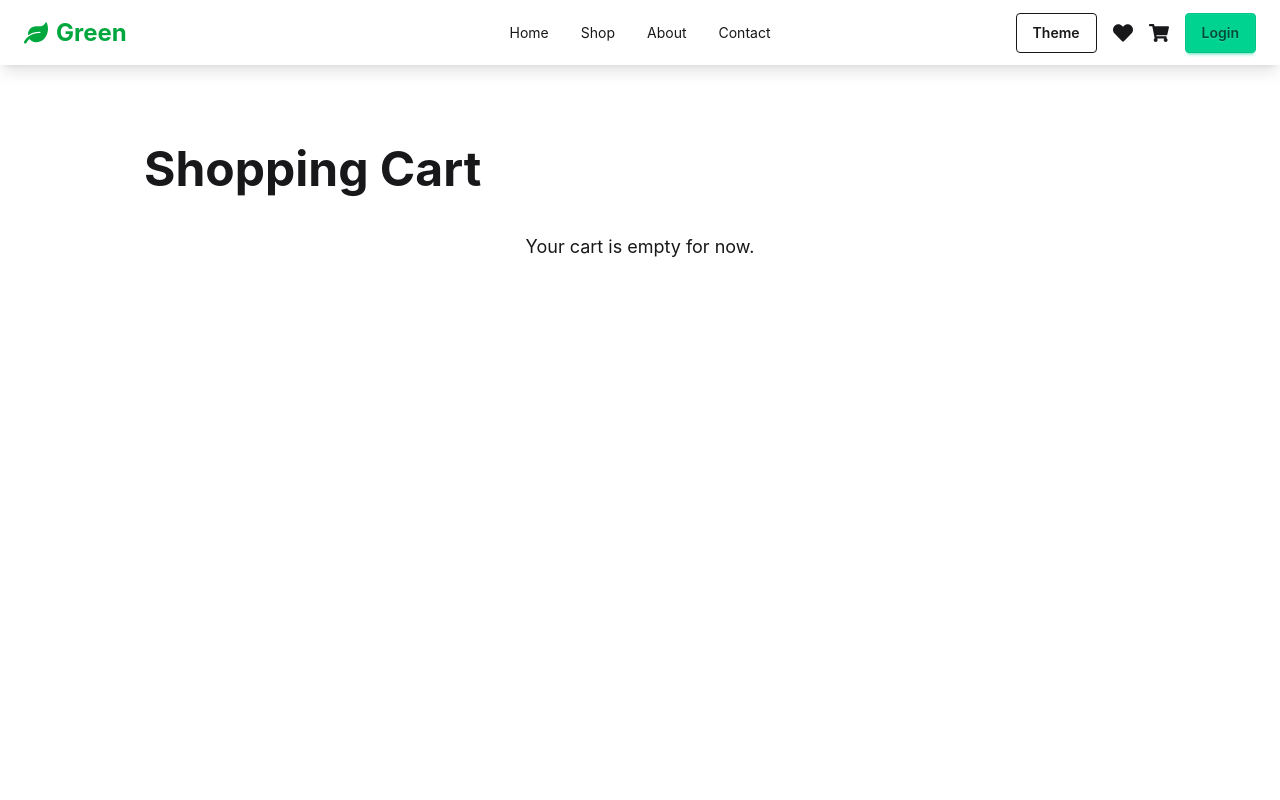
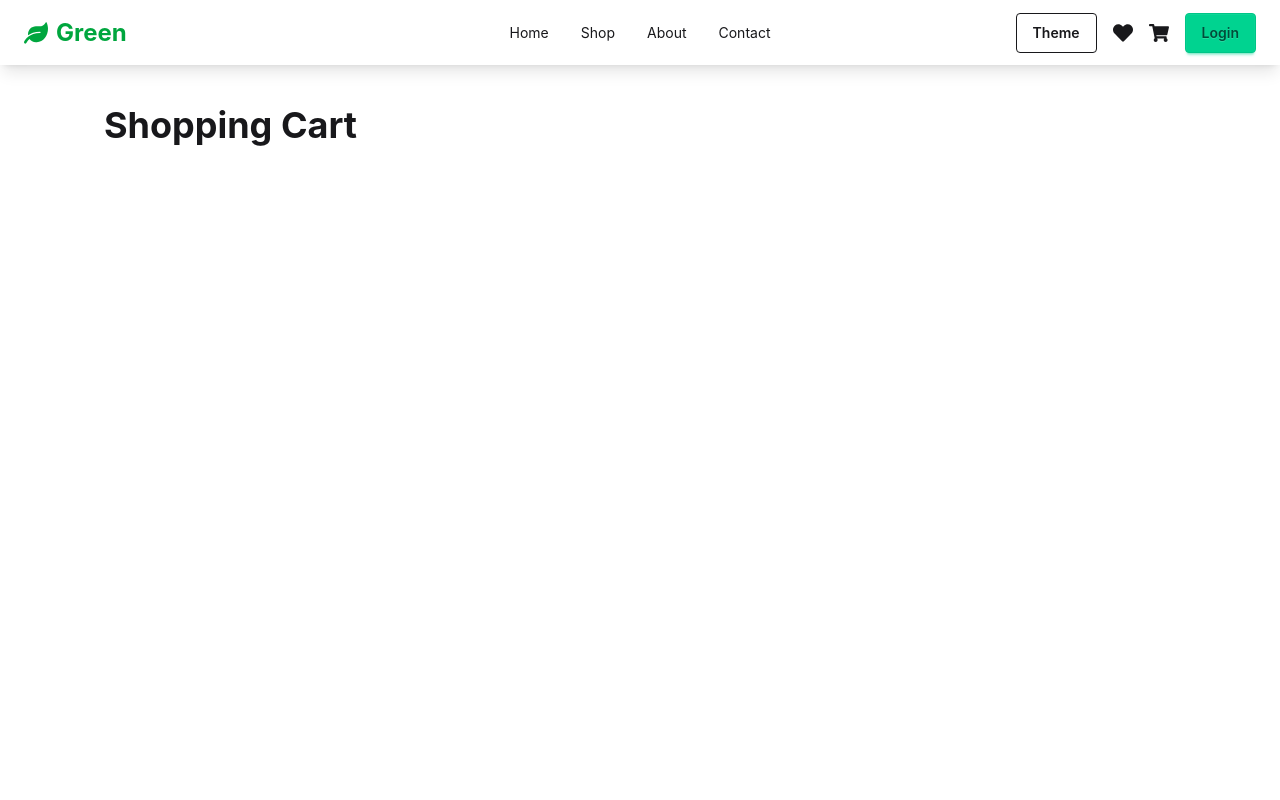
Before and after one commit to lamifaharia/Green, a React (Vite) app: page /cart in a window 1280 px wide. Shown: the top 800 px of the page. Built offline with nearby package versions, Linux system fonts and the light colour scheme.

Commit message:
add cart wishlist context api and toast notification system

```diff
--- a/src/components/Navbar.jsx
+++ b/src/components/Navbar.jsx
@@ -1,8 +1,10 @@
 import { Link } from "react-router-dom";
 import { FaLeaf, FaShoppingCart, FaHeart } from "react-icons/fa";
 import ThemeToggle from "./ThemeToggle";
+import { useCart } from "../context/CartContext";
 
 const Navbar = () => {
+    const { cart } = useCart();
   return (
     <div className="navbar bg-base-100 shadow-lg px-6">
       <div className="navbar-start">
@@ -38,6 +40,8 @@ const Navbar = () => {
           <FaHeart size={20} />
         </Link>
 
+
+
         <Link to="/cart">
            <FaShoppingCart size= {20} />
         </Link>
--- a/src/components/ProductCard.jsx
+++ b/src/components/ProductCard.jsx
@@ -1,8 +1,17 @@
-import { FaCartPlus } from "react-icons/fa";
+import { FaCartPlus, FaHeart } from "react-icons/fa";
+
+import { useCart } from "../context/CartContext";
+import { useWishlist } from "../context/WishlistContext";
 
 const ProductCard = ({ product }) => {
+  const { addToCart } = useCart();
+
+  const { addToWishlist } =
+    useWishlist();
+
   return (
     <div className="card bg-base-100 shadow-xl">
+
       <figure>
         <img
           src={product.image}
@@ -12,18 +21,38 @@ const ProductCard = ({ product }) => {
       </figure>
 
       <div className="card-body">
+
         <h2 className="card-title">
           {product.name}
         </h2>
 
-        <p className="text-success font-bold">
+        <p className="font-bold text-success">
           ${product.price}
         </p>
 
-        <button className="btn btn-success">
-          <FaCartPlus />
-          Add To Cart
-        </button>
+        <div className="flex gap-2">
+
+          <button
+            onClick={() =>
+              addToCart(product)
+            }
+            className="btn btn-success flex-1"
+          >
+            <FaCartPlus />
+            Add Cart
+          </button>
+
+          <button
+            onClick={() =>
+              addToWishlist(product)
+            }
+            className="btn btn-outline"
+          >
+            <FaHeart />
+          </button>
+
+        </div>
+
       </div>
     </div>
   );
--- a/src/context/CartContext.jsx
+++ b/src/context/CartContext.jsx
@@ -1,42 +1,26 @@
 import { createContext, useContext, useState } from "react";
+import toast from "react-hot-toast";
 
 const CartContext = createContext();
 
-export const useCart = () => useContext(CartContext);
+export const useCart = () => {
+  return useContext(CartContext);
+};
 
 const CartProvider = ({ children }) => {
   const [cart, setCart] = useState([]);
 
   const addToCart = (product) => {
-    setCart((prev) => {
-      const exist = prev.find((p) => p.id === product.id);
+    setCart((prev) => [...prev, product]);
 
-      if (exist) {
-        return prev.map((p) =>
-          p.id === product.id
-            ? { ...p, qty: p.qty + 1 }
-            : p
-        );
-      }
-
-      return [...prev, { ...product, qty: 1 }];
-    });
+    toast.success(`${product.name} added to cart`);
   };
 
   const removeFromCart = (id) => {
-    setCart((prev) =>
-      prev.filter((p) => p.id !== id)
-    );
+    setCart(cart.filter((item) => item.id !== id));
+
+    toast.error("Item removed");
   };
-
-  const clearCart = () => {
-    setCart([]);
-  };
-
-  const total = cart.reduce(
-    (sum, item) => sum + item.price * item.qty,
-    0
-  );
 
   return (
     <CartContext.Provider
@@ -44,8 +28,6 @@ const CartProvider = ({ children }) => {
         cart,
         addToCart,
         removeFromCart,
-        clearCart,
-        total,
       }}
     >
       {children}
--- a/src/context/WishlistContext.jsx
+++ b/src/context/WishlistContext.jsx
@@ -1,8 +1,5 @@
-import {
-  createContext,
-  useContext,
-  useState,
-} from "react";
+import { createContext, useContext, useState } from "react";
+import toast from "react-hot-toast";
 
 const WishlistContext = createContext();
 
@@ -12,27 +9,26 @@ export const useWishlist = () =>
 const WishlistProvider = ({ children }) => {
   const [wishlist, setWishlist] = useState([]);
 
-  const toggleWishlist = (product) => {
-    setWishlist((prev) => {
-      const exists = prev.find(
-        (p) => p.id === product.id
-      );
+  const addToWishlist = (product) => {
+    setWishlist((prev) => [...prev, product]);
 
-      if (exists) {
-        return prev.filter(
-          (p) => p.id !== product.id
-        );
-      }
+    toast.success("Added to wishlist");
+  };
 
-      return [...prev, product];
-    });
+  const removeFromWishlist = (id) => {
+    setWishlist(
+      wishlist.filter((item) => item.id !== id)
+    );
+
+    toast.error("Removed from wishlist");
   };
 
   return (
     <WishlistContext.Provider
       value={{
         wishlist,
-        toggleWishlist,
+        addToWishlist,
+        removeFromWishlist,
       }}
     >
       {children}
--- a/src/main.jsx
+++ b/src/main.jsx
@@ -1,17 +1,20 @@
 import React from "react";
 import ReactDOM from "react-dom/client";
 import { RouterProvider } from "react-router-dom";
+import { Toaster } from "react-hot-toast";
+
+import "./index.css";
 import { router } from "./routes/Router";
-import "./index.css";
-import CartProvider from "./context/CartContext";
-import WishlistProvider from "./context/WishlistContext";
+import AppProvider from "./providers/AppProvider";
 
-ReactDOM.createRoot(document.getElementById("root")).render(
+ReactDOM.createRoot(
+  document.getElementById("root")
+).render(
   <React.StrictMode>
-    <CartProvider>
-      <WishlistProvider>
-    <RouterProvider router={router} />
-      </WishlistProvider>
-    </CartProvider>
+    <AppProvider>
+      <RouterProvider router={router} />
+
+      <Toaster position="top-right" />
+    </AppProvider>
   </React.StrictMode>
 );
--- a/src/pages/Cart/Cart.jsx
+++ b/src/pages/Cart/Cart.jsx
@@ -1,15 +1,35 @@
+import { useCart } from "../../context/CartContext";
+
 const Cart = () => {
-    return (
-        <section className="max-w-5xl mx-auto py-20 px-4">
-            <h1 className="text-5xl font-bold mb-10">
-                Shopping Cart
-            </h1>
+  const { cart, removeFromCart } =
+    useCart();
 
-            <div className="text-center text-lg">
-                Your cart is empty for now.
-            </div>
-        </section>
-    );
+  return (
+    <div className="max-w-6xl mx-auto p-10">
+
+      <h1 className="text-4xl font-bold mb-8">
+        Shopping Cart
+      </h1>
+
+      {cart.map((item) => (
+        <div
+          key={item.id}
+          className="flex justify-between items-center border p-4 rounded-lg mb-4"
+        >
+          <h2>{item.name}</h2>
+
+          <button
+            className="btn btn-error"
+            onClick={() =>
+              removeFromCart(item.id)
+            }
+          >
+            Remove
+          </button>
+        </div>
+      ))}
+    </div>
+  );
 };
 
 export default Cart;
--- a/src/pages/Wishlist/Wishlist.jsx
+++ b/src/pages/Wishlist/Wishlist.jsx
@@ -1,13 +1,26 @@
+import { useWishlist } from "../../context/WishlistContext";
+
 const Wishlist = () => {
-    return (
-        <section className="max-w-5xl mx-auto py-20 px-4">
-            <h1 className="text-5xl font-bold mb-10">
-                Wishlist
-            </h1>
+  const { wishlist } =
+    useWishlist();
 
-            <div className="text-center text-lg"> No wishlist items yet.</div>
-        </section>
-    );
+  return (
+    <div className="max-w-6xl mx-auto p-10">
+
+      <h1 className="text-4xl font-bold mb-8">
+        Wishlist
+      </h1>
+
+      {wishlist.map((item) => (
+        <div
+          key={item.id}
+          className="border p-4 rounded-lg mb-4"
+        >
+          {item.name}
+        </div>
+      ))}
+    </div>
+  );
 };
 
 export default Wishlist;
--- /dev/null
+++ b/src/providers/AppProvider.jsx
@@ -0,0 +1,14 @@
+import CartProvider from "../context/CartContext";
+import WishlistProvider from "../context/WishlistContext";
+
+const AppProvider = ({ children }) => {
+  return (
+    <CartProvider>
+      <WishlistProvider>
+        {children}
+      </WishlistProvider>
+    </CartProvider>
+  );
+};
+
+export default AppProvider;
```
